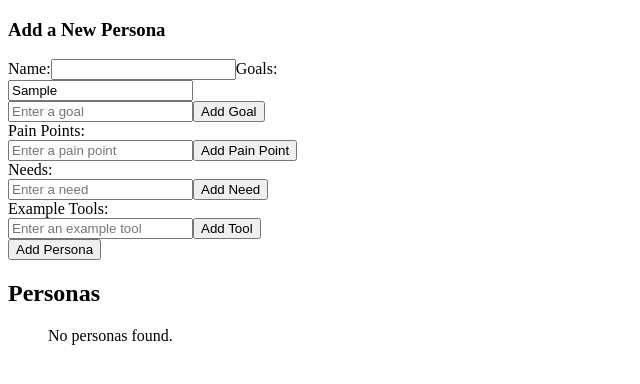
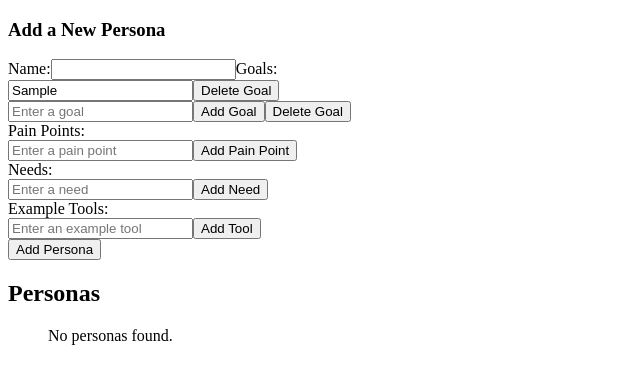
Before and after one commit to andiaz/persona-cms, a Next.js app: page / in a window 1280 px wide. Both pictures are taken after typing "Sample" into the empty fields and a click on the button "Add Goal". Shown: the top 384 px of the page, without its empty margins (0-640 px from the left). Built offline with nearby package versions, Linux system fonts and the light colour scheme.

Commit message:
Added more flexible support for removing persona metadata.

```diff
--- a/components/PersonaForm.js
+++ b/components/PersonaForm.js
@@ -49,6 +49,17 @@ const PersonaForm = ({ onAddPersona, personaToEdit, onEditPersona }) => {
     setField((prev) => [...prev, '']);
   };
 
+  const handleDeleteField = (index, fieldName) => {
+    const setField = {
+      goals: setGoals,
+      painPoints: setPainPoints,
+      needs: setNeeds,
+      exampleTools: setExampleTools,
+    }[fieldName];
+
+    setField((prev) => prev.filter((_, i) => i !== index));
+  };
+
   const handleSubmit = (event) => {
     event.preventDefault();
 
@@ -76,6 +87,8 @@ const PersonaForm = ({ onAddPersona, personaToEdit, onEditPersona }) => {
     setNeeds(['']);
     setExampleTools(['']);
   };
+
+  const shouldShowDeleteButton = (array) => array.length > 1;
 
   return (
     <form onSubmit={handleSubmit}>
@@ -105,6 +118,14 @@ const PersonaForm = ({ onAddPersona, personaToEdit, onEditPersona }) => {
               Add Goal
             </button>
           )}
+          {shouldShowDeleteButton(goals) && (
+            <button
+              type="button"
+              onClick={() => handleDeleteField(index, 'goals')}
+            >
+              Delete Goal
+            </button>
+          )}
         </div>
       ))}
 
@@ -124,6 +145,14 @@ const PersonaForm = ({ onAddPersona, personaToEdit, onEditPersona }) => {
               Add Pain Point
             </button>
           )}
+          {shouldShowDeleteButton(painPoints) && (
+            <button
+              type="button"
+              onClick={() => handleDeleteField(index, 'painPoints')}
+            >
+              Delete Pain Point
+            </button>
+          )}
         </div>
       ))}
 
@@ -141,6 +170,14 @@ const PersonaForm = ({ onAddPersona, personaToEdit, onEditPersona }) => {
           {index === needs.length - 1 && (
             <button type="button" onClick={() => handleAddField('needs')}>
               Add Need
+            </button>
+          )}
+          {shouldShowDeleteButton(needs) && (
+            <button
+              type="button"
+              onClick={() => handleDeleteField(index, 'needs')}
+            >
+              Delete Need
             </button>
           )}
         </div>
@@ -165,6 +202,14 @@ const PersonaForm = ({ onAddPersona, personaToEdit, onEditPersona }) => {
               Add Tool
             </button>
           )}
+          {shouldShowDeleteButton(exampleTools) && (
+            <button
+              type="button"
+              onClick={() => handleDeleteField(index, 'exampleTools')}
+            >
+              Delete Tool
+            </button>
+          )}
         </div>
       ))}
 
```
